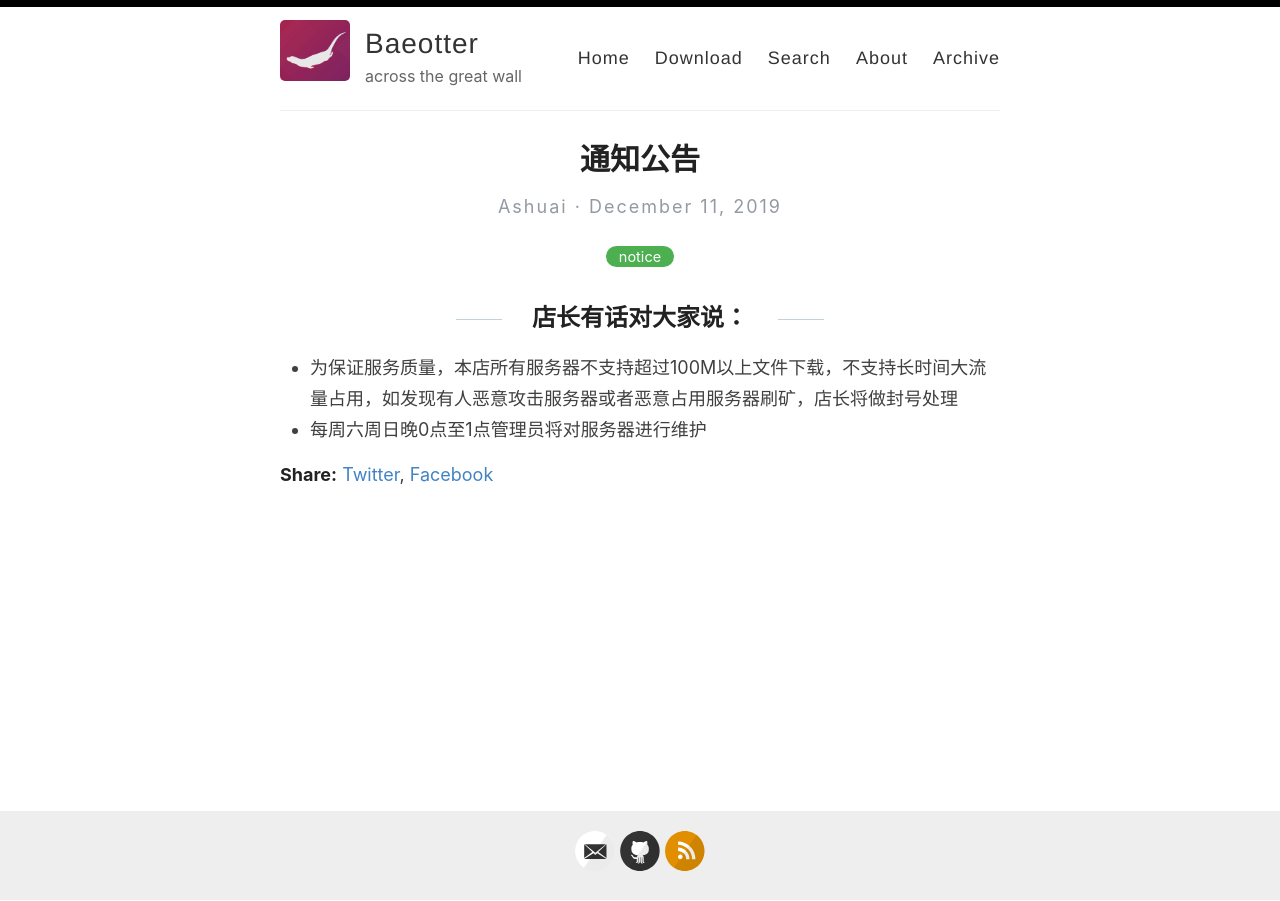
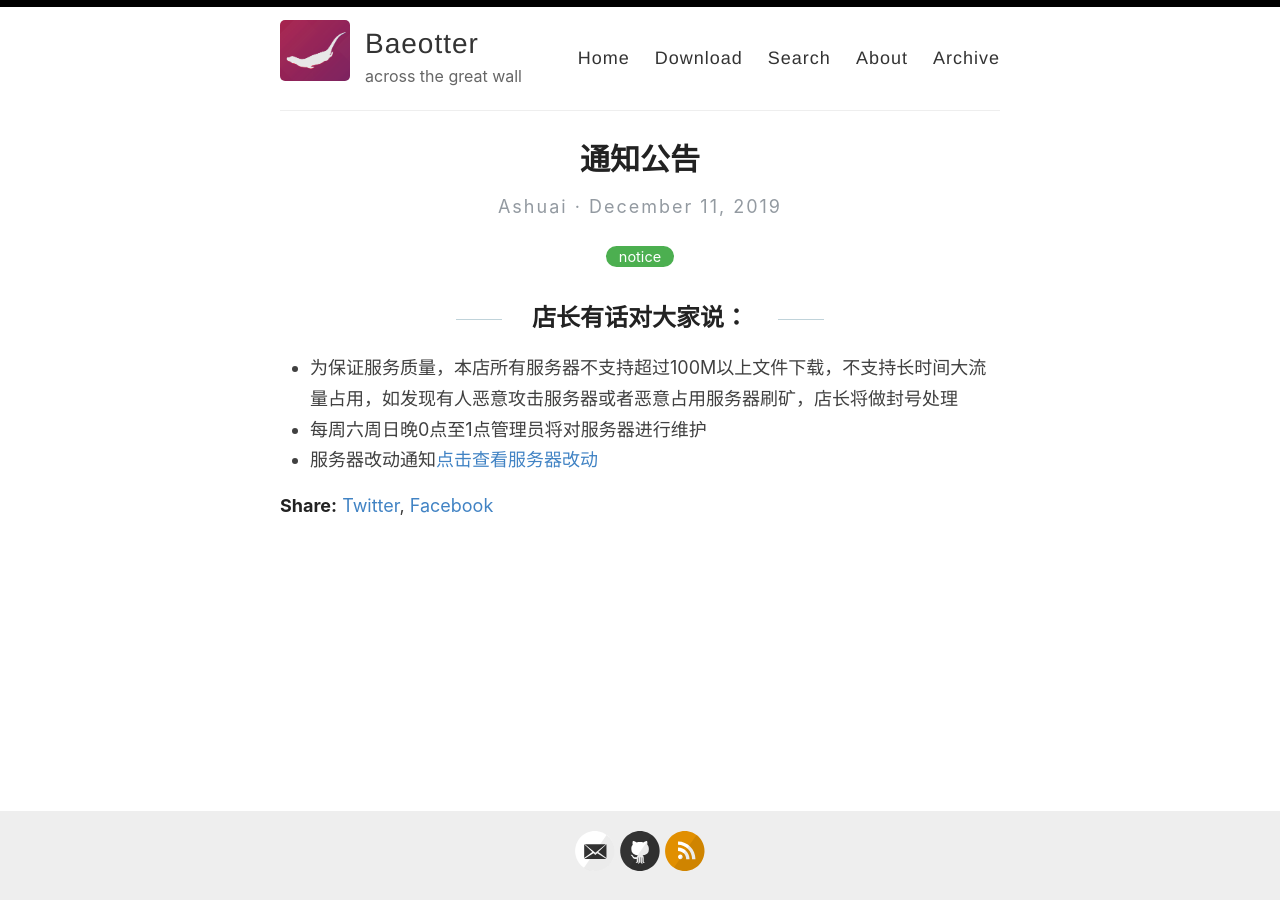
Before and after one commit to BaeAshuai/BaeAshuai.github.io, a Jekyll site: the page built from _posts/2019-12-11-notice.md, in a window 1280 px wide. Built offline with Jekyll 4.4.1, drawn with Linux system fonts in a browser that asks for light colours; comment, search, counter and statistics services are not loaded.

Commit message:
Update 2019-12-11-notice.md

```diff
--- a/_posts/2019-12-11-notice.md
+++ b/_posts/2019-12-11-notice.md
@@ -8,3 +8,4 @@ excerpt: 店长将在这里发布本店的通知公告
 ## 店长有话对大家说：
 - 为保证服务质量，本店所有服务器不支持超过100M以上文件下载，不支持长时间大流量占用，如发现有人恶意攻击服务器或者恶意占用服务器刷矿，店长将做封号处理
 - 每周六周日晚0点至1点管理员将对服务器进行维护
+- 服务器改动通知[点击查看服务器改动]()
```
